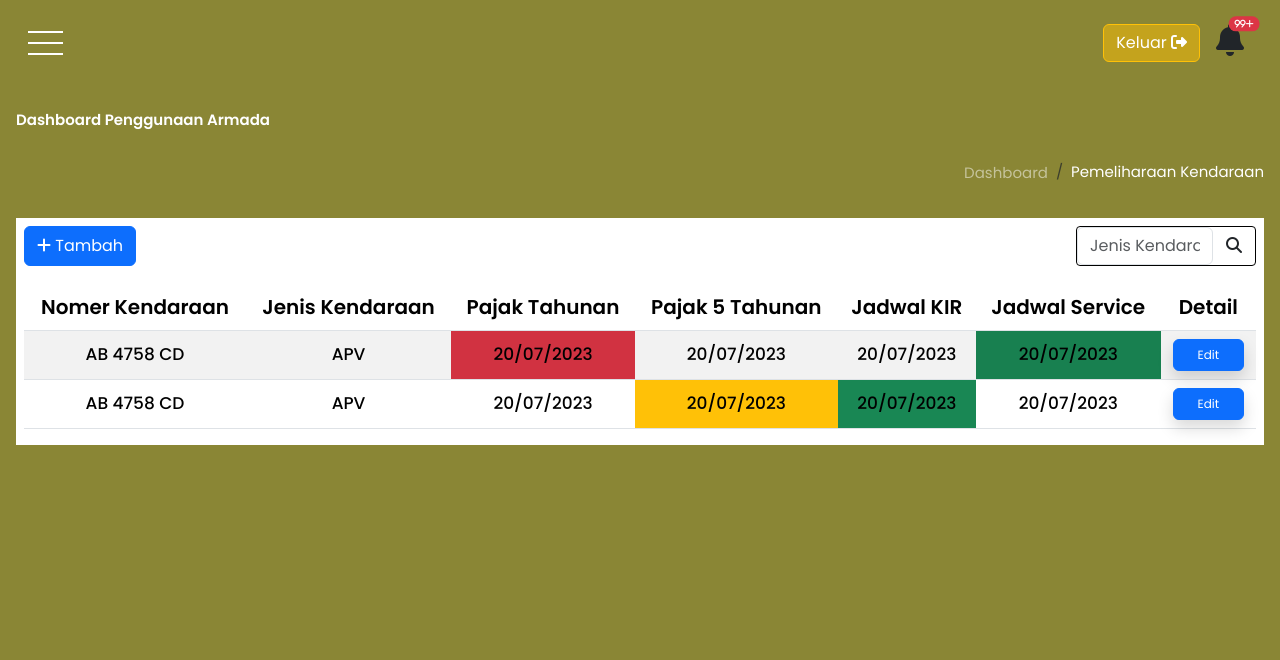
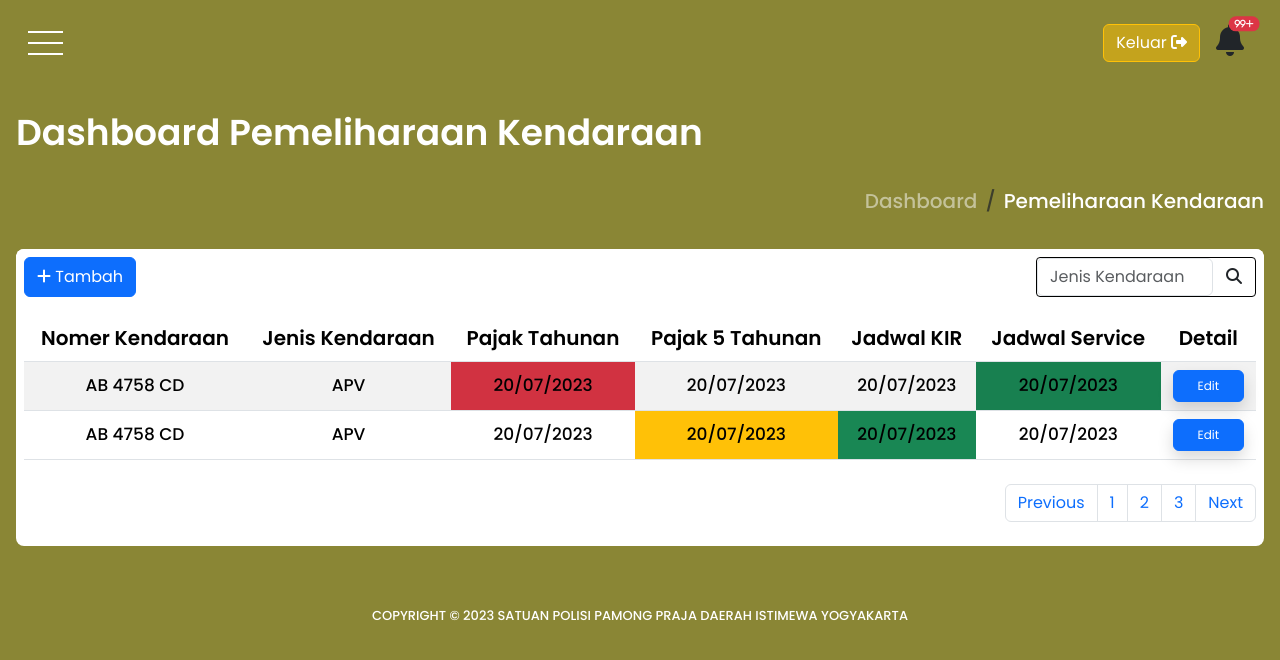
Before and after one commit to CookiessManis/Reminder_CarManagement, a website: page tablePemeliharaanKendaraan.html in a window 1280 px wide. Drawn offline with nearby package versions, Linux system fonts and the light colour scheme.

Commit message:
adding footer

```diff
--- a/src/style.css
+++ b/src/style.css
@@ -3,6 +3,17 @@ body {
   font-family: "Poppins", sans-serif !important;
 }
 
+.breadcrumb-text {
+  font-size: 15px;
+  opacity: 50%;
+}
+.breadcrumb-text-2 {
+  font-size: 15px;
+}
+.header-container {
+  font-size: 15px;
+  padding-top: 25px;
+}
 .button-logout {
   background-color: #c4a31d;
 }
@@ -54,6 +65,13 @@ body {
   box-shadow: 0px 2px 4px black;
 }
 
+footer {
+  padding-top: 60px;
+  text-align: center;
+  color: white;
+  font-size: 13px;
+}
+
 /* PC VERSION */
 @media only screen and (min-width: 1200px) {
   .font-change-th {
@@ -75,6 +93,15 @@ body {
   .icon-cards {
     padding-top: 7px;
     padding-left: 20px;
+  }
+  .header-container {
+    font-size: 36px;
+  }
+  .breadcrumb-text {
+    font-size: 20px;
+  }
+  .breadcrumb-text-2 {
+    font-size: 20px;
   }
 }
 /* Responsive */
--- a/tablePemeliharaanKendaraan.html
+++ b/tablePemeliharaanKendaraan.html
@@ -79,14 +79,14 @@
               <ul class="navbar-nav justify-content-end flex-grow-1 pe-3">
                 <li class="nav-item">
                   <a
-                    class="nav-link active text-white"
+                    class="nav-link active "
                     aria-current="page"
                     href="dashboard.html"
                     >Dashboard Utama</a
                   >
                 </li>
                 <li class="nav-item">
-                  <a class="nav-link" href="tablePemeliharaanKendaraan.html"
+                  <a class="nav-link active text-white" href="tablePemeliharaanKendaraan.html"
                     >Pemeliharaan Kendaraan</a
                   >
                 </li>
@@ -158,10 +158,9 @@
     <div class="card-header px-3">
       <!-- header -->
       <h1
-        class="fw-semibold"
-        style="font-size: 15px; color: white; padding-top: 25px"
+        class="header-container fw-semibold text-white"
       >
-        Dashboard Penggunaan Armada
+        Dashboard Pemeliharaan Kendaraan
       </h1>
 
       <nav
@@ -173,15 +172,13 @@
           <li class="breadcrumb-item">
             <a
               href="#"
-              class="text-decoration-none text-white"
-              style="color: #fff; opacity: 50%; font-size: 15px"
+              class="breadcrumb-text text-decoration-none text-white fw-medium"
               >Dashboard</a
             >
           </li>
           <li
-            class="breadcrumb-item active text-white"
+            class="breadcrumb-text-2 breadcrumb-item active text-white fw-medium"
             aria-current="page"
-            style="font-size: 15px"
           >
             Pemeliharaan Kendaraan
           </li>
@@ -190,9 +187,10 @@
     </div>
 
     <!-- Table Pemeliharaan -->
-    <div class="ps-3 px-md-3" style="padding-top: 17px">
-      <div class="bg-white" style="border-radius: 10px">
-        <div class="bg-white">
+    <div class="ps-3 px-md-3 " style="padding-top: 17px">
+      <div class="bg-white rounded-3" style="border-radius: 10px">
+
+        <div class="bg-white rounded-3">
         <!-- search input -->
         <div class="d-flex justify-content-between">
           <div class="input-group">
@@ -208,8 +206,8 @@
             </div>
           </div>
 
-          <div class="input-group px-2 py-2">
-            <div class="ms-auto" style="width: 180px">
+          <div class="input-group px-2 py-2 ">
+            <div class="ms-auto" style="width: 220px">
               <div
                 class="d-flex justify-content-end border border-black rounded-1"
               >
@@ -217,7 +215,7 @@
                 <form class="d-flex" role="search">
                   <input
                     type="text"
-                    class="form-control"
+                    class="form-control "
                     placeholder="Jenis Kendaraan"
                   />
                   <button type="submit" class="btn">
@@ -321,11 +319,29 @@
                   </button>
                 </td>
               </tr>
+
             </tbody>
           </table>
+
         </div>
       </div>
+
+      <!-- pagination -->
+      <div class="px-2 py-2">
+    <div class="d-flex justify-content-end justify-content-sm-end">
+               <nav aria-label="Page navigation example" class="float-end float-sm-end">
+            <ul class="pagination">
+              <li class="page-item"><a class="page-link" href="#">Previous</a></li>
+              <li class="page-item"><a class="page-link" href="#">1</a></li>
+              <li class="page-item"><a class="page-link" href="#">2</a></li>
+              <li class="page-item"><a class="page-link" href="#">3</a></li>
+              <li class="page-item"><a class="page-link" href="#">Next</a></li>
+            </ul>
+          </nav>
     </div>
+    </div>
+      </div>
+
     <!-- end Table -->
 
     <!-- btn klik modal detail -->
@@ -495,13 +511,6 @@
             <label for="" class="form-label">KIR</label>
             <input type="date" class="form-control">
           </div>
-          <div class="col-12 mb-3">
-            <p class="text-center">Catatan Kerusakan</p>
-           <div class="form-floating">
-            <textarea class="form-control" placeholder="Leave a comment here" id="floatingTextarea"></textarea>
-            <label for="floatingTextarea"></label>
-            </div>
-          </div>
 
         </div>
       </div>
@@ -511,6 +520,14 @@
     </div>
   </div>
 </div>
+
+<!-- footer -->
+
+    <footer class="">
+      <p class="fw-medium px-3 text-center">
+        COPYRIGHT © 2023 SATUAN POLISI PAMONG PRAJA DAERAH ISTIMEWA YOGYAKARTA
+      </p>
+    </footer>
 
 
     <script
```
Also changed, not shown: daftarPenggunaanArmada.html (+19 -15 lines), dashboard.html (+10 -2 lines).
